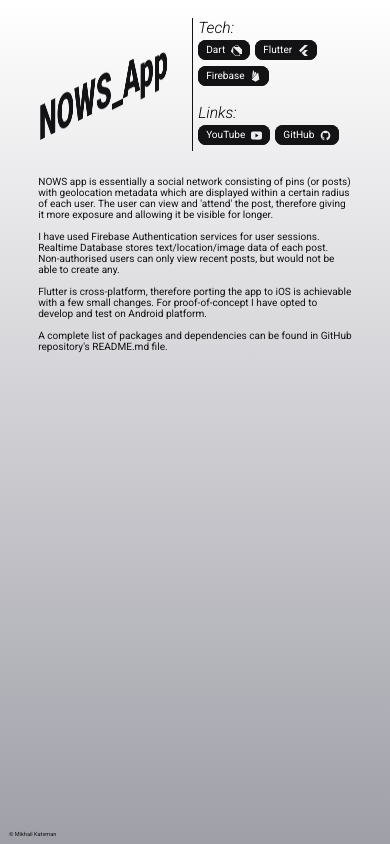
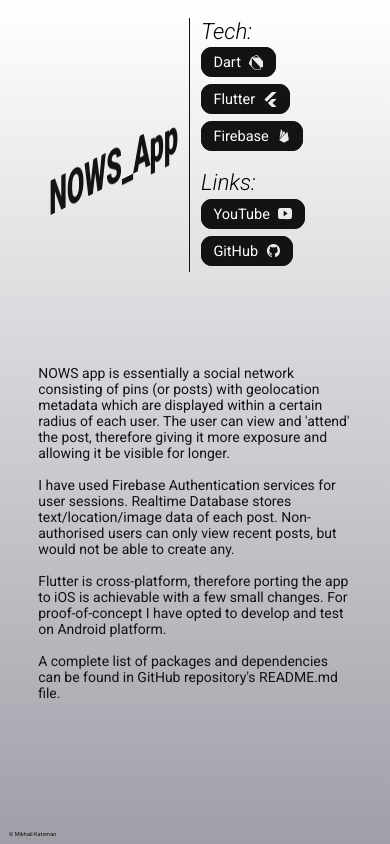
Before and after one commit to mikhailkatsman/my-portfolio, a Next.js app: page /nows-app in a window 390 px wide. Built offline with nearby package versions, Linux system fonts and the light colour scheme.

Commit message:
project page media queries

```diff
--- a/components/UI/Tag.module.css
+++ b/components/UI/Tag.module.css
@@ -46,3 +46,34 @@
 .tag:hover .logo {
     filter: none;
 }
+
+/* QUERIES */
+@media (max-width: 851px) and (min-height: 740px) {
+    .tag {
+        font-size: 2.2rem;
+        padding: 1rem 1.6rem;
+        margin: 0 1.2rem 1.2rem 0;
+        border-radius: 1.6rem;
+        box-shadow: inset 0 0 0 0.25rem var(--night);
+    }
+    .logo {
+        margin-left: 1.2rem;
+        height: 2.4rem;
+        width: 2.4rem;
+    }
+}
+
+@media (max-width: 630px) and (min-height: 580px) {
+    .tag {
+        font-size: 2.6rem;
+        padding: 1.4rem 2.2rem;
+        margin: 0 1.2rem 1.2rem 0;
+        border-radius: 2rem;
+        box-shadow: inset 0 0 0 0.25rem var(--night);
+    }
+    .logo {
+        margin-left: 1.4rem;
+        height: 2.6rem;
+        width: 2.6rem;
+    }
+}
--- a/components/layout/Face.module.css
+++ b/components/layout/Face.module.css
@@ -113,14 +113,19 @@
 }
 
 #face-project-name {
-    align-self: flex-start;
+    align-self: center;
+    justify-self: center;
 
     height: 25rem;
-
-    margin-left: -14.5rem;
-    margin-right: -14.5rem;
+    margin: auto -14.5rem;
 }
 
-.plain {
-    transform: translate(0,0,0);
+/* QUERIES */
+/* QUERIES */
+@media (max-width: 851px) and (min-height: 740px) {
+    #face-project-name { margin: 20% -14.5rem }
 }
+
+@media (max-width: 630px) and (min-height: 580px) {
+    #face-project-name { margin: 50% -14.5rem }
+}
--- a/components/layout/ProjectHeaderDetails.module.css
+++ b/components/layout/ProjectHeaderDetails.module.css
@@ -22,3 +22,19 @@
     font-size: 2.8rem;
     margin-bottom: 0.6rem;
 }
+
+/* QUERIES */
+@media (max-width: 851px) and (min-height: 740px) {
+    .header-details {
+        padding-left: 1.4rem;
+        border-left: 0.25rem solid var(--night);
+    }
+}
+
+@media (max-width: 630px) and (min-height: 580px) {
+    .title { font-size: 4rem }
+    .header-details {
+        padding-left: 2rem;
+        border-left: 0.3rem solid var(--night);
+    }
+}
--- a/styles/globals.css
+++ b/styles/globals.css
@@ -3,8 +3,8 @@
 html {
     font-family: 'Roboto', sans-serif;
     font-size: 100%;
+
     -webkit-text-size-adjust: 100%;
-
     -webkit-tap-highlight-color: rgba(0,0,0,0);
     -webkit-tap-highlight-color: transparent;
 }
--- a/styles/queries.css
+++ b/styles/queries.css
@@ -1,8 +1,16 @@
 @media (max-width: 1072px) and (min-height: 980px) { html { font-size: 90% } }
 @media (max-width: 980px) and (min-height: 851px) { html { font-size: 80% } }
-@media (max-width: 851px) and (min-height: 740px) { html { font-size: 70% } }
+@media (max-width: 851px) and (min-height: 740px) {
+    html { font-size: 70% }
+    .details-text { font-size: 2.2rem }
+    .faces.faces--project { margin-bottom: 5rem }
+}
 @media (max-width: 740px) and (min-height: 630px) { html { font-size: 60% } }
-@media (max-width: 630px) and (min-height: 580px) { html { font-size: 55% } }
+@media (max-width: 630px) and (min-height: 580px) {
+    html { font-size: 55% }
+    .details-text { font-size: 2.5rem }
+    .faces.faces--project { margin-bottom: 8rem }
+}
 @media (max-width: 580px) and (min-height: 530px) { html { font-size: 50% } }
 @media (max-width: 530px) and (min-height: 480px) { html { font-size: 45% } }
 @media (max-width: 480px) and (min-height: 420px) { html { font-size: 40% } }
```
